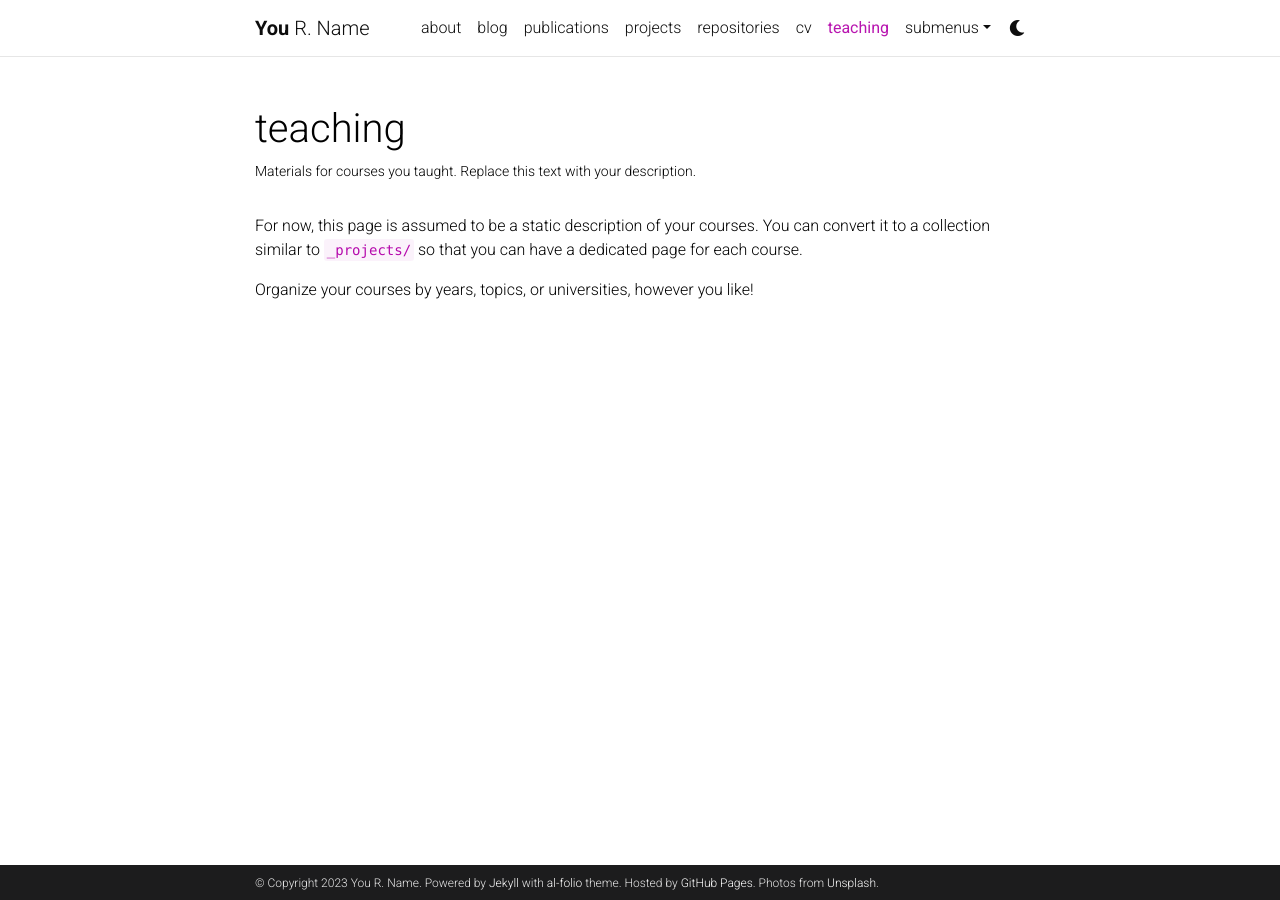
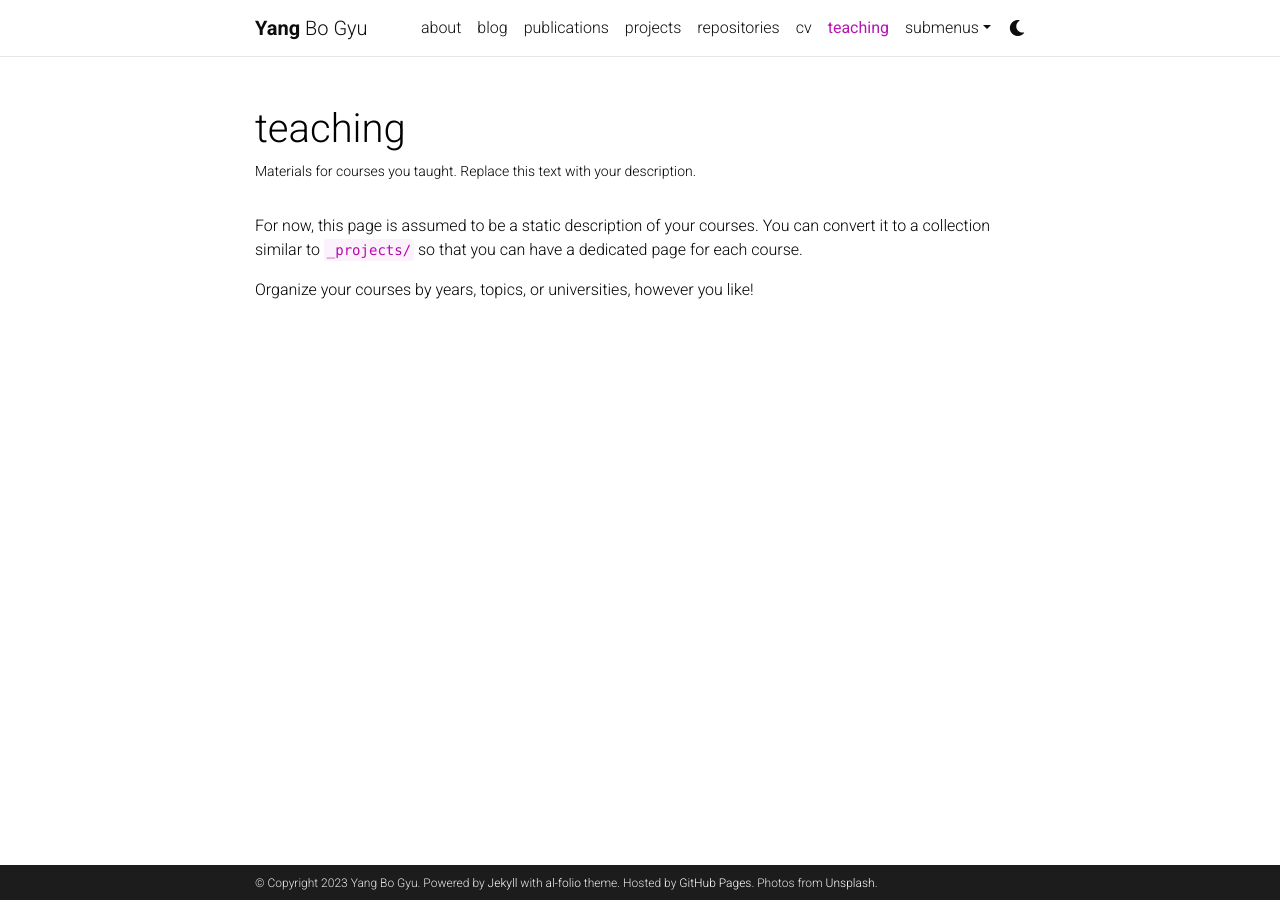
Before and after one commit to yangbogyu/yangbogyu.github.io, a Jekyll site: the page built from _pages/teaching.md, in a window 1280 px wide. Built offline with Jekyll 4.4.1, drawn with Linux system fonts in a browser that asks for light colours; comment, search, counter and statistics services are not loaded; a style sheet for code colours, icons or effects is not loaded.

Commit message:
Update _config.yml
init

```diff
--- a/_config.yml
+++ b/_config.yml
@@ -3,10 +3,10 @@
 # -----------------------------------------------------------------------------
 
 title: blank # the website title (if blank, full name will be used instead)
-first_name: You
-middle_name: R.
-last_name: Name
-email: you@example.com
+first_name: Yang
+middle_name: Bo
+last_name: Gyu
+email: yangbogyu@gmail.com
 description: > # the ">" symbol means to ignore newlines until "footer_text:"
   A simple, whitespace theme for academics. Based on [*folio](https://github.com/bogoli/-folio) design.
 footer_text: >
@@ -18,8 +18,8 @@ keywords: jekyll, jekyll-theme, academic-website, portfolio-website  # add your
 lang: en # the language of your site (for example: en, fr, cn, ru, etc.)
 icon: ⚛️  # the emoji used as the favicon (alternatively, provide image name in /assets/img/)
 
-url: https://alshedivat.github.io # the base hostname & protocol for your site
-baseurl: /al-folio # the subpath of your site, e.g. /blog/
+url: https://yangbogyu.github.io # the base hostname & protocol for your site
+baseurl: / # the subpath of your site, e.g. /blog/
 last_updated: false # set to true if you want to display last updated in the footer
 impressum_path:  # set to path to include impressum link in the footer, use the same path as permalink in a page, helps to conform with EU GDPR
 
```
